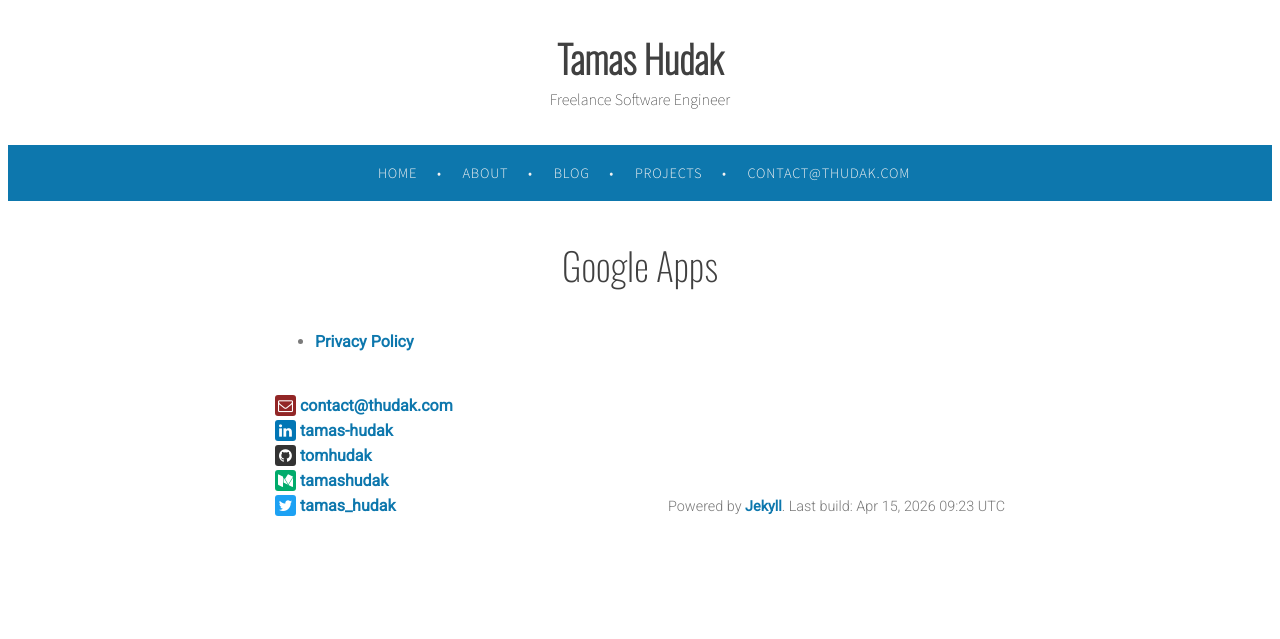
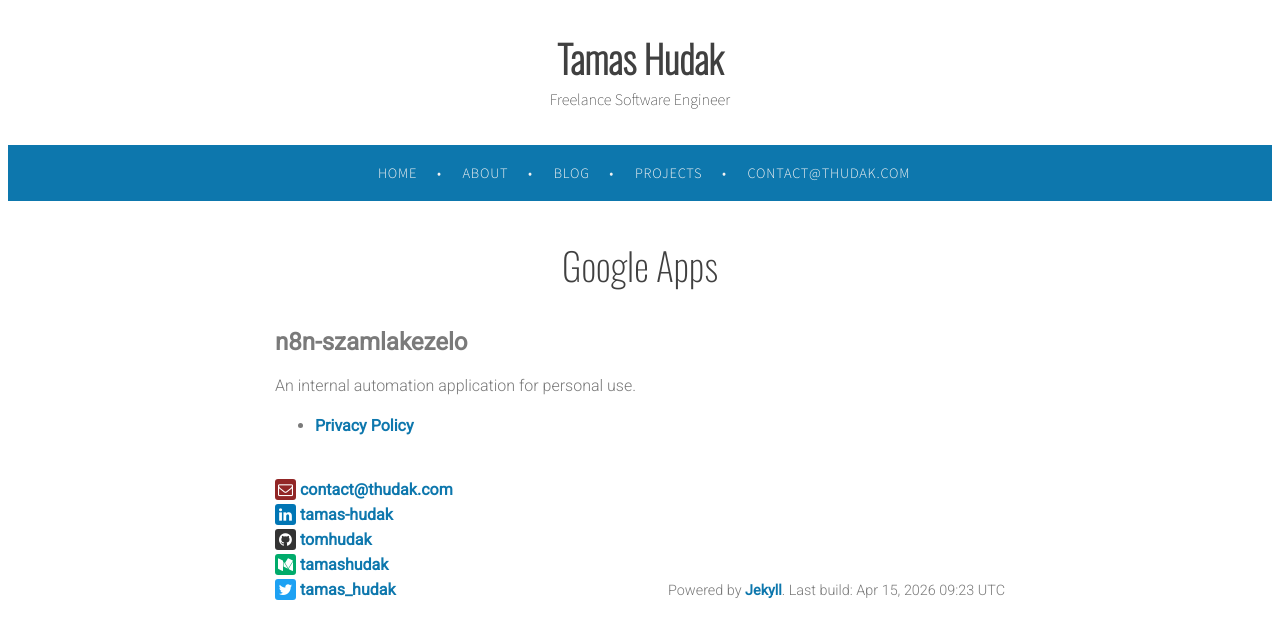
Before and after one commit to tomhudak/thudak.com, a Jekyll site: the page built from google-apps.md, in a window 1280 px wide. Shown: the top 639 px of the page. Built offline with Jekyll 4.4.1, drawn with Linux system fonts in a browser that asks for light colours.

Commit message:
Add n8n-szamlakezelo app name to google-apps page

```diff
--- a/google-apps.md
+++ b/google-apps.md
@@ -8,4 +8,8 @@ include: false
 
 # Google Apps
 
+## n8n-szamlakezelo
+
+An internal automation application for personal use.
+
 - [Privacy Policy](/privacy-policy)
```
